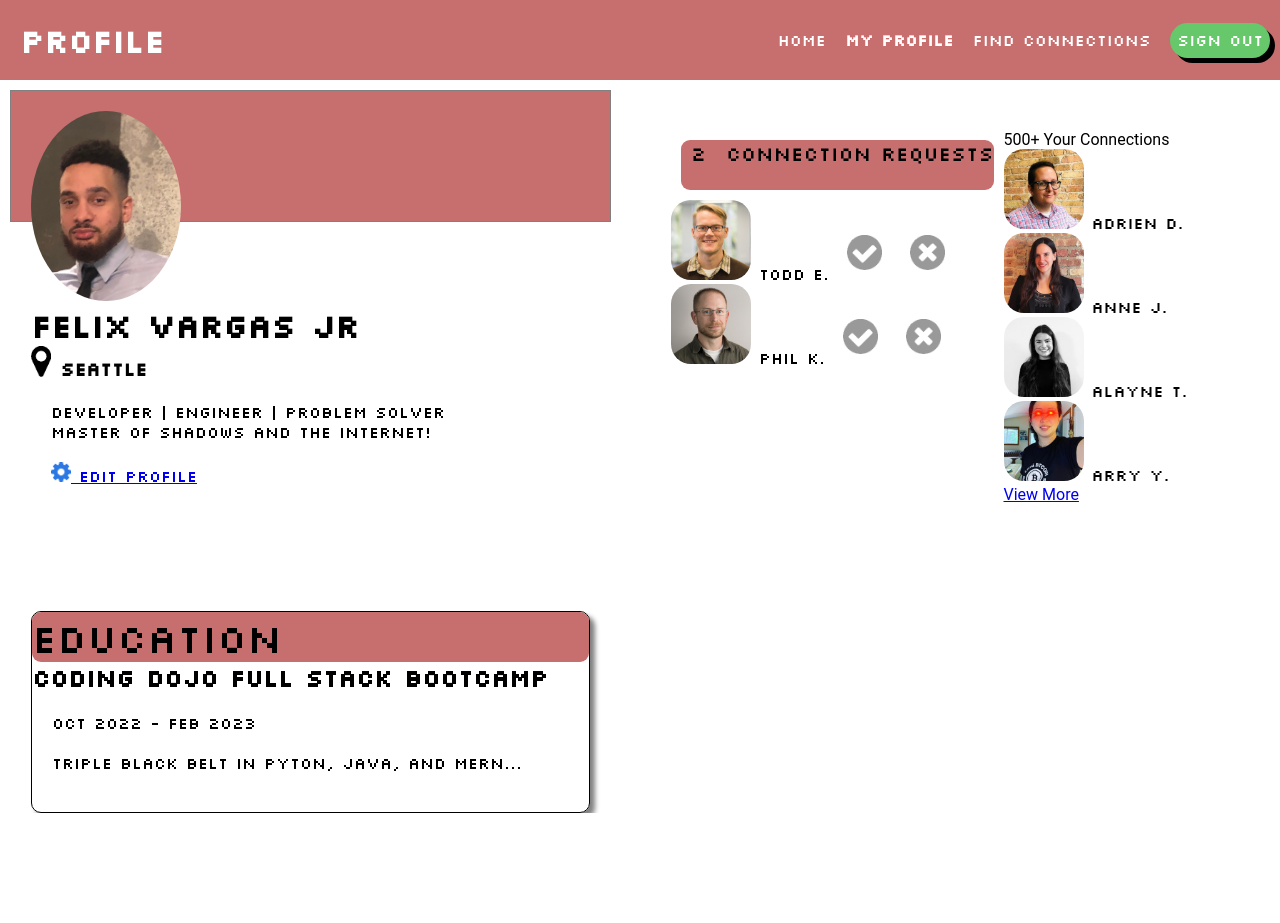
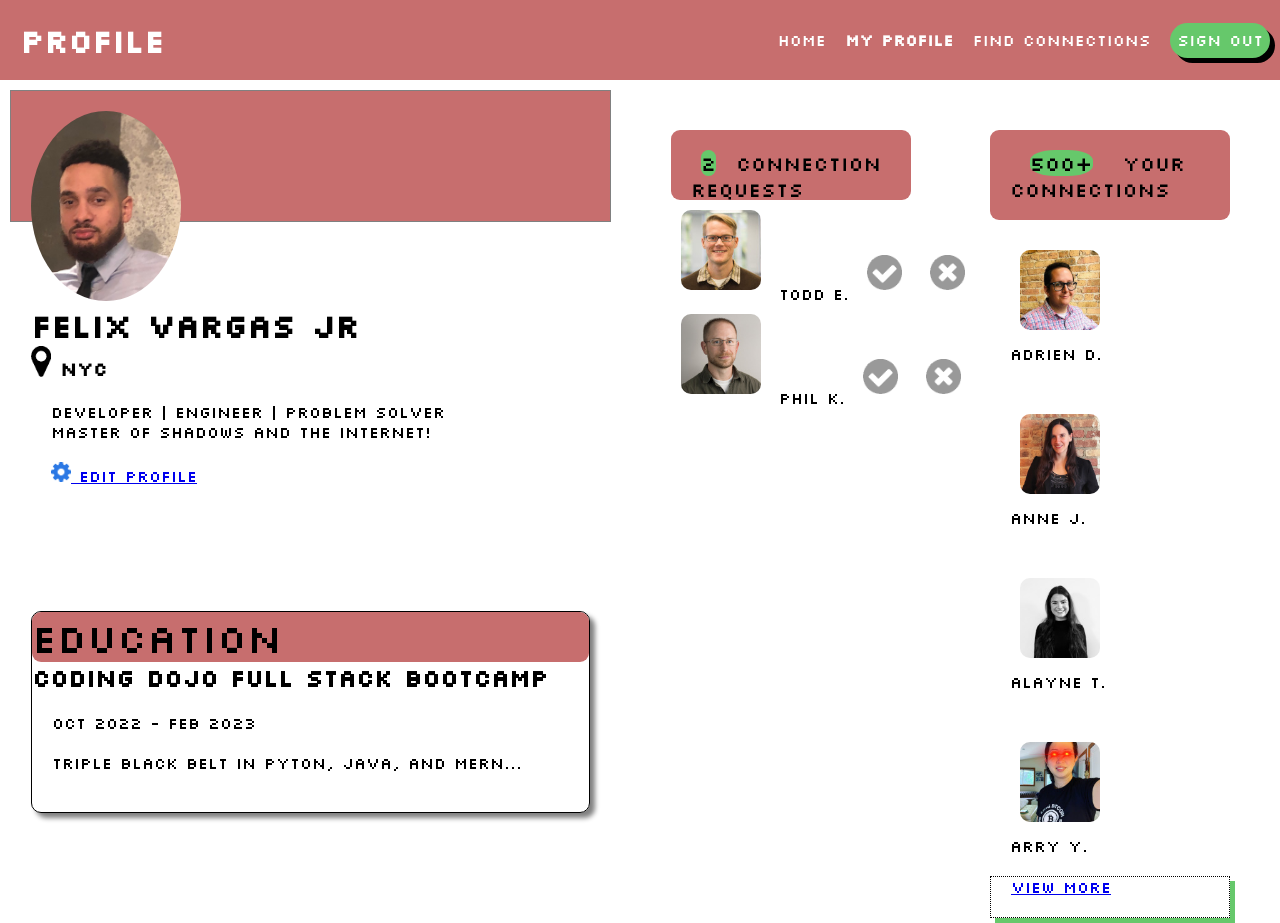
Before and after one commit to NeverGiveUp23/example, a plain HTML site: page profile.html/profile.html in a window 1280 px wide. Before the commit the page ends 813 px from the top, so only its background shows below. Drawn offline with Linux system fonts and the light colour scheme.

Commit message:
Week1Day2

```diff
--- a/profile.html/profile.css
+++ b/profile.html/profile.css
@@ -3,7 +3,7 @@
   padding: 0;
 }
 
-body {
+ body {
   font-family: 'Roboto', sans-serif;
 }
 
@@ -116,18 +116,22 @@ body {
 
 .col {
   display: flex;
+  justify-content: space-between;
 }
 
-.card2 .header2 {
+.card2 .header2, .header3 {
   background-color: #c76e6e;
   font-family: 'Silkscreen', cursive;
   border-radius: 9px;
- height: 50px;
+ height: 30px;
  font-size: 20px;
- margin: 10px;
+
+
 }
 .card2 .connections {
   margin: 10px;
+  background-color: #66c86b;
+  border-radius: 20px;
 
 }
 .user-line{
@@ -146,3 +150,49 @@ body {
   justify-content: space-evenly;
   margin: 10px;
 }
+.header3{
+  background-color: #c76e6e;
+  height: 50px;
+  padding: 20px;
+  width: 200px;
+}
+.header3 > span {
+  color: black;
+  margin: 10px;
+  background-color:#66c86b;
+  border-radius: 40%;
+  margin: 20px;
+}
+.card3 > .user-line {
+  justify-content: space-between;
+  width: 100px;
+  padding: 20px;
+  padding-right: 10px;
+  align-items: center;
+}
+
+.footer {
+  border: 1px dotted black;
+  box-shadow: 5px 5px #66c86b;
+  height: 40px;
+}
+
+.footer a {
+  font-family: 'Silkscreen', cursive;
+ padding: 20px;
+
+}
+
+ .start img {
+  justify-content: space-between;
+  width: 100px;
+  padding: 10px;
+  align-items: center;
+}
+.header2 {
+  background-color: #c76e6e;
+  height: 10px;
+  padding: 20px;
+  width: 200px;
+
+}
--- a/profile.html/profile.html
+++ b/profile.html/profile.html
@@ -31,7 +31,7 @@
                   <h1>Felix Vargas Jr</h1>
                   <h3>
                       <img src="map-marker.png" alt="pin" class="icon-s">
-                      Seattle
+                      NYC
                   </h3>
                   <p>Developer | Engineer | Problem Solver<br>
                   Master of shadows and the Internet!</p>
@@ -57,7 +57,7 @@
 
       </div>
 
-      <!-- right column -->
+
       <div class="col">
           <div class="card2">
               <div class="header2">
@@ -87,8 +87,8 @@
           </div>
           <div class="card3">
               <div class="header3">
-                  <span class="connections">500+</span>
-                  Your Connections
+                <span class="connections">500+</span>
+                Your Connections
               </div>
               <div class="user-line">
                   <span class="start">
```
Also changed, not shown: Week1Day2/ds.js (added, +17 -0 lines).
